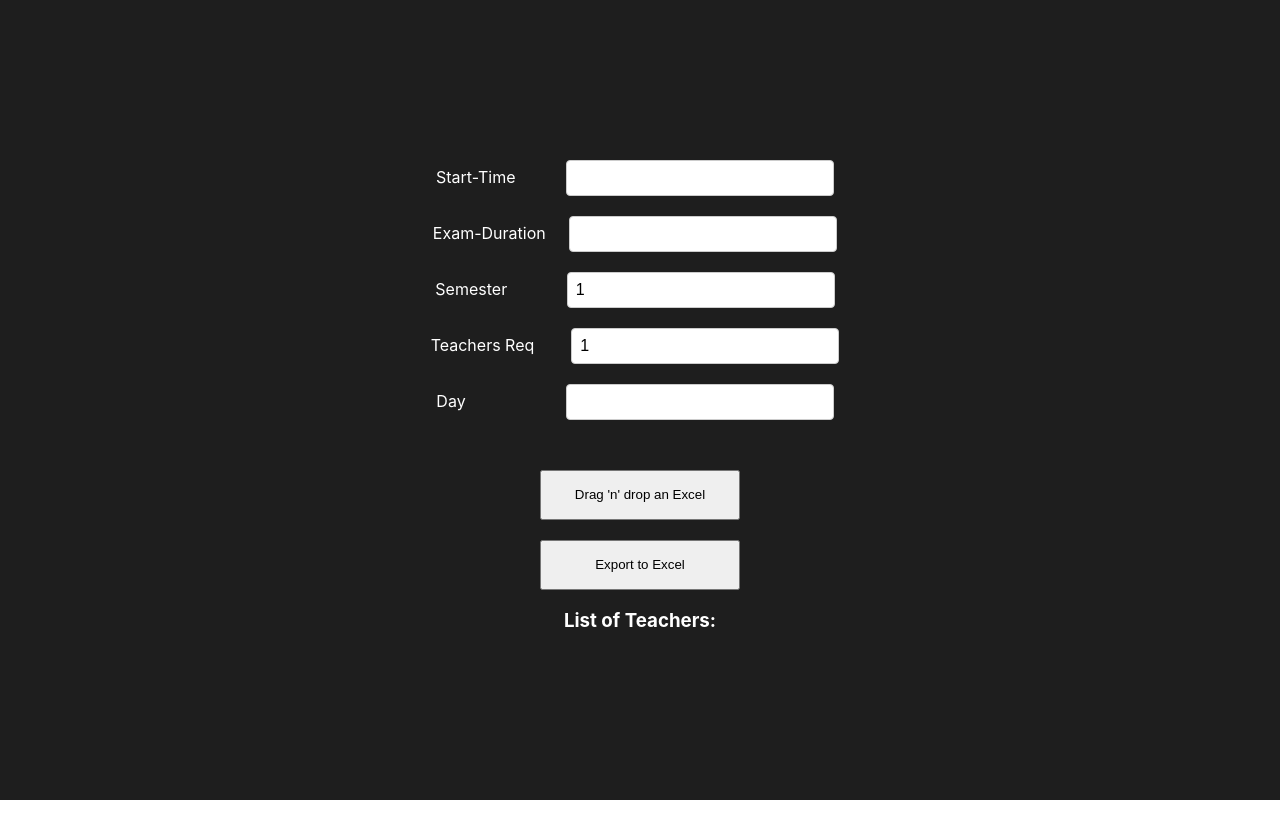
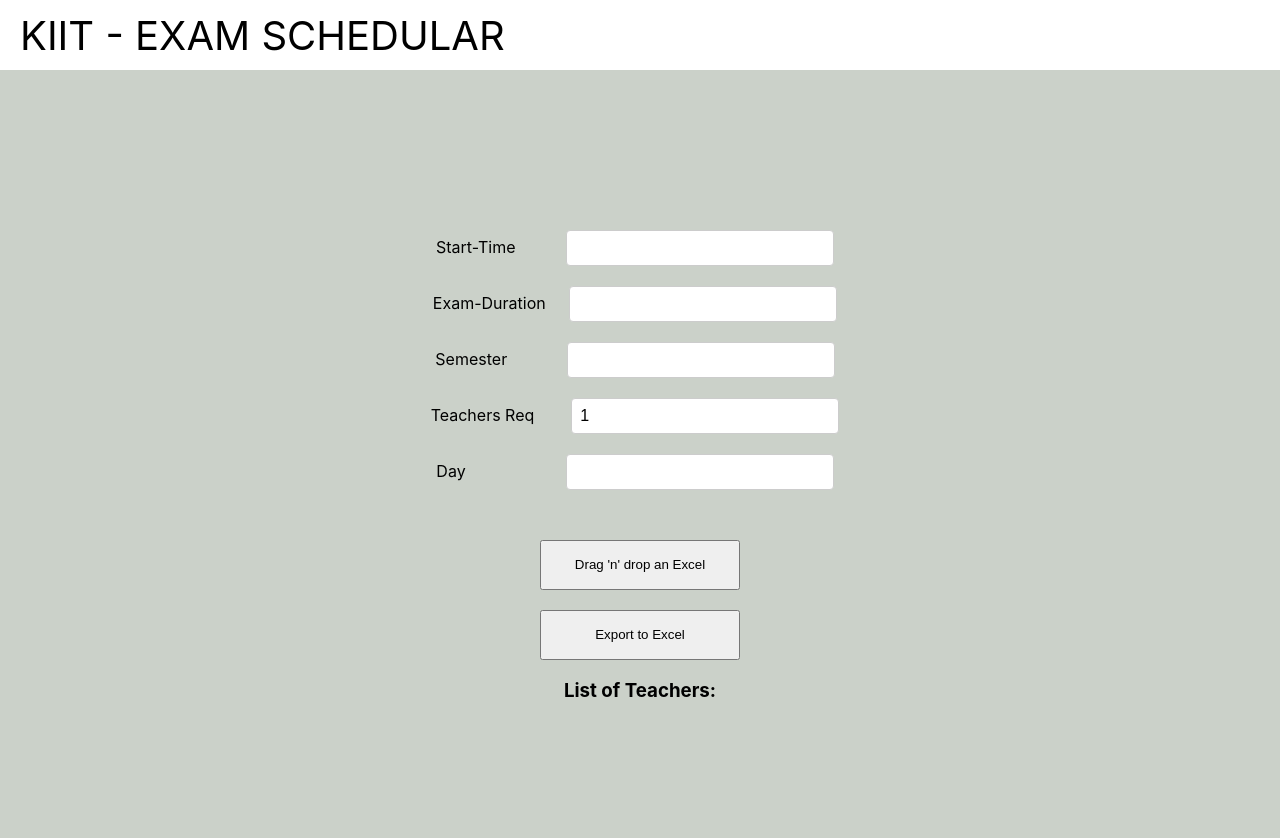
Before and after one commit to GAURAVLAMBA888/exam-duty-schedular, a React (Create React App) app in the folder client/: page / in a window 1280 px wide. Shown: the top 838 px of the page. Before the commit the page ends 800 px from the top, so only its background shows below. Built offline with nearby package versions, Linux system fonts and the light colour scheme; the HTML template or start-up script is replaced by a standard one.

Commit message:
Created Navbar

```diff
--- a/client/package.json
+++ b/client/package.json
@@ -6,7 +6,6 @@
     "@testing-library/jest-dom": "^5.17.0",
     "@testing-library/react": "^13.4.0",
     "@testing-library/user-event": "^13.5.0",
-    "axios": "^1.6.2",
     "react": "^18.2.0",
     "react-dom": "^18.2.0",
     "react-dropzone": "^14.2.3",
--- a/client/public/index.html
+++ b/client/public/index.html
@@ -27,7 +27,7 @@
     <title>Exam Schedular</title>
     <style>
       body{
-        color: white;
+        color: black;
       }
     </style>
   </head>
--- a/client/src/App.css
+++ b/client/src/App.css
@@ -1,5 +1,20 @@
+.navbar{
+  height: 50px;
+  padding: 10px 20px;
+  display: flex;
+  background-color: white;
+  align-items: center;
+  z-index: 999;
+  color: black;
+}
+
+.navbar-left{
+  flex: 1;
+  font-size: 40px;
+}
+
 .App {
-    background-color: rgb(30, 30, 30);
+    background-color: rgb(203, 209, 201);
     display: flex;
     flex-direction: column;
     align-items: center;
--- a/client/src/App.js
+++ b/client/src/App.js
@@ -7,7 +7,7 @@
   const [starttime, setStarttime] = useState('');
   const [duration, setDuration] = useState('');
   const [day, setDay] = useState('');
-  const [semester, setSemester] = useState(1);
+  const [semester, setSemester] = useState('');
   const [req, setReq] = useState(1);
   const [res, setRes] = useState([]);
 
@@ -41,23 +41,39 @@
       const sheet = workbook.Sheets[sheetName];
       const excelData = XLSX.utils.sheet_to_json(sheet);
 
+      const semarr = semester.split(',');
+
+
+      for(let j = 0; j<semarr.length; j++){
         for(let i=0; i<excelData.length; i++){
           for(const property in excelData[i]){
             if(property  != "name" && property != "phone" && excelData[i][property] != "X"){
-            const num = Number((excelData[i][property]).split(',')[1]?.charAt(0));
-            if(num == semester){
+              const num = Number((excelData[i][property]).split(',')[3]?.charAt(0));
+              if(num == Number(semarr[j])){
                 excelData[i][property] = "X";
               }
             }
           }
         }
-      // console.log(excelData);
+      }
       const resData = [];
 
       const countConsecutiveX = (excelData) => {
         for (let i = 0; i < excelData.length; i++) {
           if(excelData[i].day == day){
-            if(duration == 2){
+            if(duration == 1){
+              if(excelData[i][starttime] == "X"){
+                const arr = Object.values(excelData[i]);
+                let count = 0;
+                for(let i=0; i<arr.length; i++){
+                  if(arr[i] == "X"){
+                    count++;
+                  }
+                }
+                resData.push({"name" : excelData[i].name, "phone" : excelData[i].phone, "FreeTime" : count});
+              }
+            }
+            else if(duration == 2){
               if(excelData[i][starttime] == "X" && excelData[i][(Number(starttime)+1).toString()] == "X"){
                 const arr = Object.values(excelData[i]);
                 let count = 0;
@@ -86,8 +102,8 @@
 
         const sortedData = resData.slice().sort((a, b) => b.FreeTime - a.FreeTime );
         const slicedArray = sortedData.slice(0, req);
-        console.log(slicedArray);
-        setRes(slicedArray);
+        const reqData = slicedArray.map(({FreeTime, ...restData}) => restData);
+        setRes(reqData);
       };
       countConsecutiveX(excelData);
     };
@@ -105,6 +121,12 @@
 
 
   return (
+    <>
+    <div className="navbar">
+      <div className="navbar-left">
+          <span>KIIT - EXAM SCHEDULAR</span>
+      </div>
+    </div>
     <div className="App">
       <div>
         <label>
@@ -121,7 +143,7 @@
       <div>
         <label>
           Semester &nbsp;&nbsp;&nbsp;&nbsp;&nbsp;&nbsp;&nbsp;&nbsp;&nbsp;&nbsp;
-          <input type="number" value={semester} onChange={handleSemesterChange} className='input-field'/>
+          <input type="string" value={semester} onChange={handleSemesterChange} className='input-field'/>
         </label>
       </div>
       <div>
@@ -162,6 +184,7 @@
         </ul>
       </div>
     </div>
+    </>
   );
 
 };
```
Also changed, not shown: 1 other file (tests, documents, lock files or other folders). Lines whose indentation alone changed are shown as unchanged.
